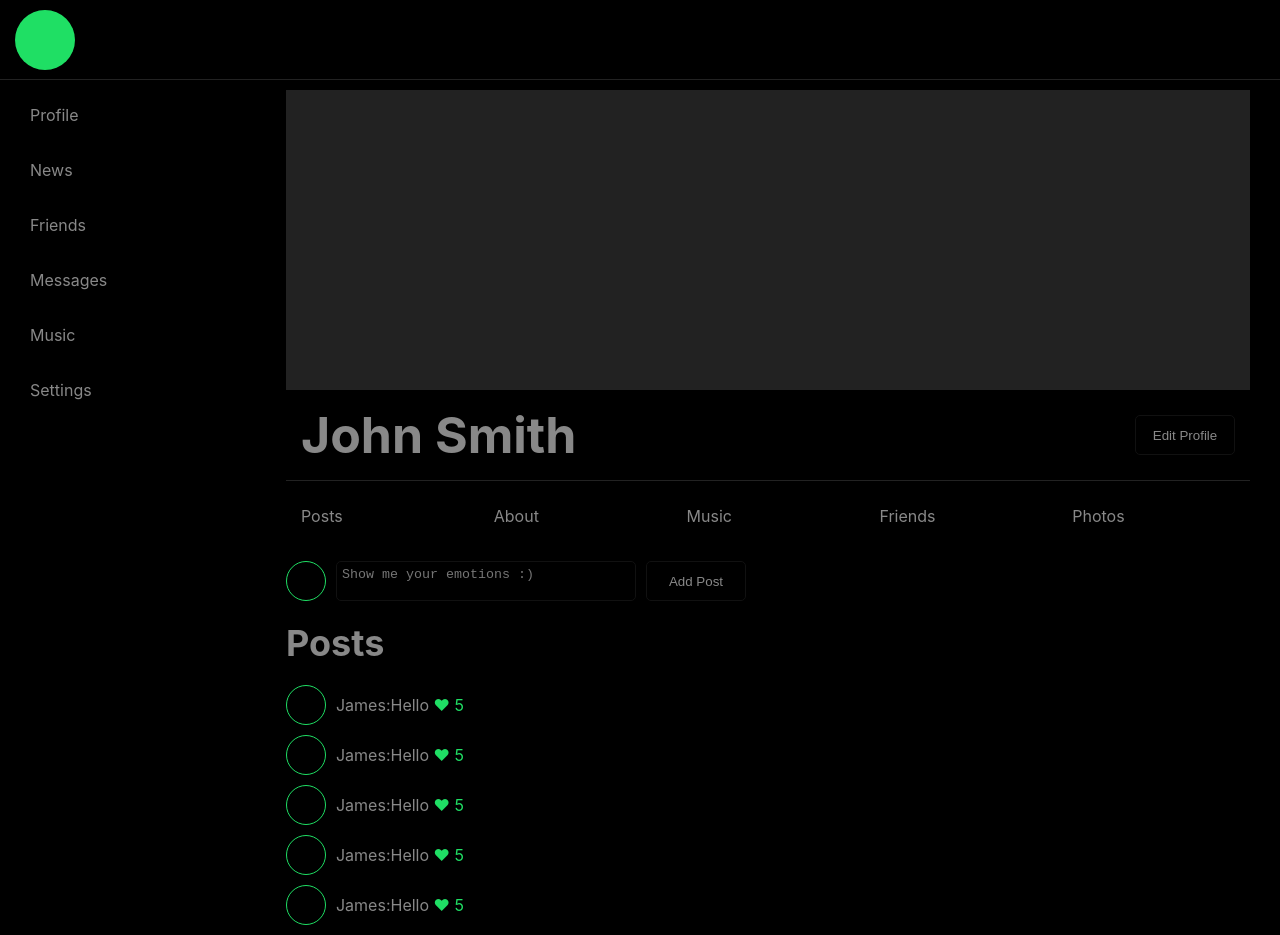
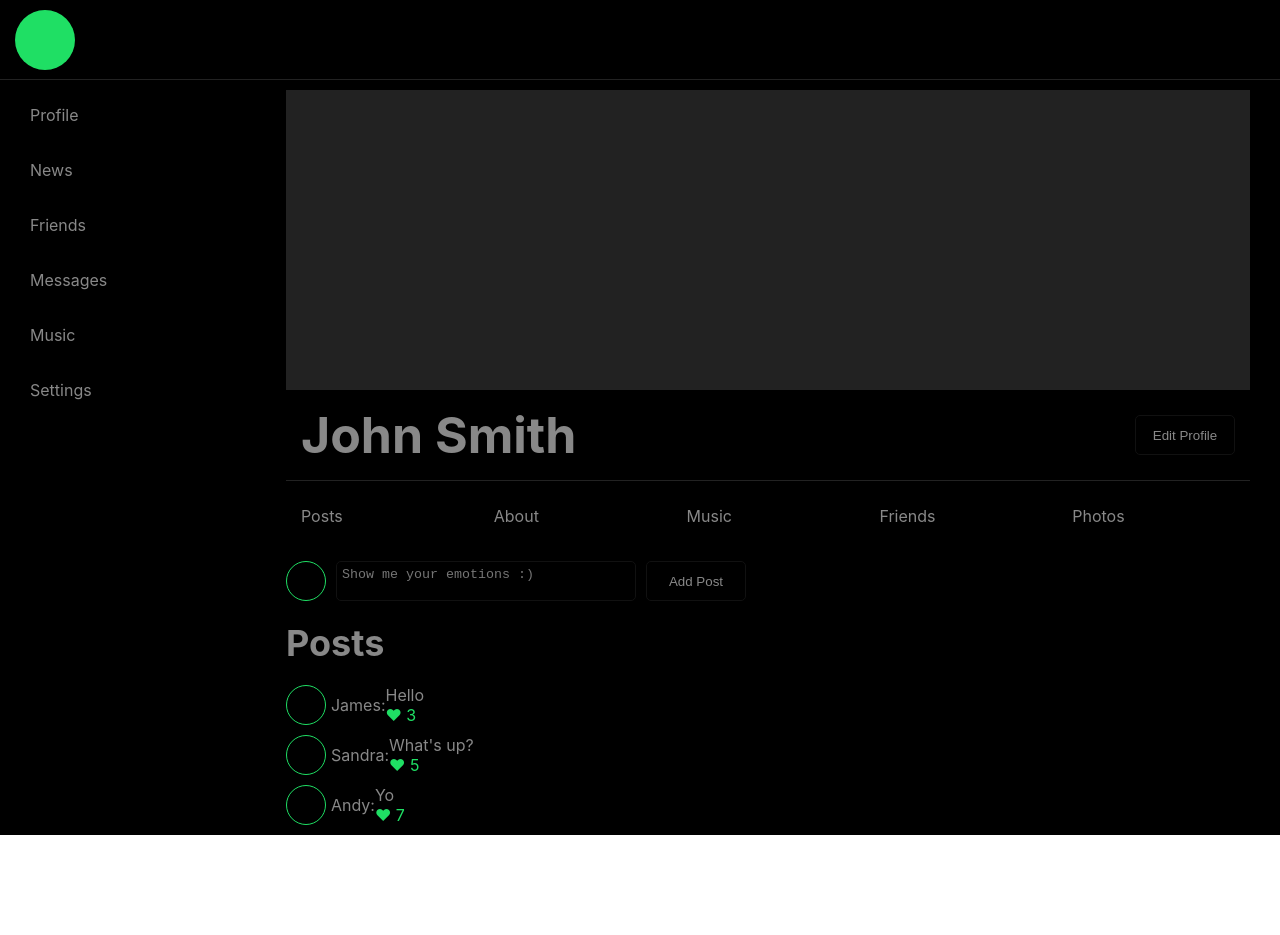
Before and after one commit to lsky88/SocialNetworkCopy, a React (Create React App) app: page / in a window 1280 px wide. After the commit the page ends 835 px from the top, so only its background shows below. Built offline with nearby package versions, Linux system fonts and the light colour scheme.

Commit message:
16. Props

```diff
--- a/src/components/ProfilePage/Posts/MyPosts/MyPosts.jsx
+++ b/src/components/ProfilePage/Posts/MyPosts/MyPosts.jsx
@@ -7,11 +7,9 @@ const MyPosts = () => {
     return (
         <section className={style.myPosts}>
             <h2>Posts</h2>
-            <Post/>
-            <Post/>
-            <Post/>
-            <Post/>
-            <Post/>
+            <Post  user="James" message="Hello" id="1" likesCount="3"/>
+            <Post user="Sandra" message="What's up?" id="2" likesCount="5"/>
+            <Post user="Andy" message="Yo" id="3" likesCount="7"/>
         </section>
     )
 }
--- a/src/components/ProfilePage/Posts/MyPosts/Post/Post.jsx
+++ b/src/components/ProfilePage/Posts/MyPosts/Post/Post.jsx
@@ -2,15 +2,15 @@
 import style from "./Post.module.css";
 
 // Post ===========================
-const Post = () => {
-  return (
-      <div className={style.postContainer}>
-          <div className={style.user}></div>
-          James:
-          <div className={style.post}>Hello <span>❤︎ 5</span></div>
-
-      </div>
-  )
+const Post = (props) => {
+    return (
+        <div className={style.postContainer}>
+            <div className={style.user}></div>
+            {props.user}:
+            <div className={style.post} id={props.id}><p>{props.message}</p>
+                <span>❤︎ {props.likesCount}</span></div>
+        </div>
+    )
 }
 
 export default Post;
--- a/src/components/ProfilePage/Posts/MyPosts/Post/Post.module.css
+++ b/src/components/ProfilePage/Posts/MyPosts/Post/Post.module.css
@@ -11,7 +11,7 @@
 	height: 40px;
 	border-radius: 50%;
 	border: 1px solid #1FDF64;
-	margin-right: 10px;
+	margin-right: 5px;
 }
 
 .post span {
```
